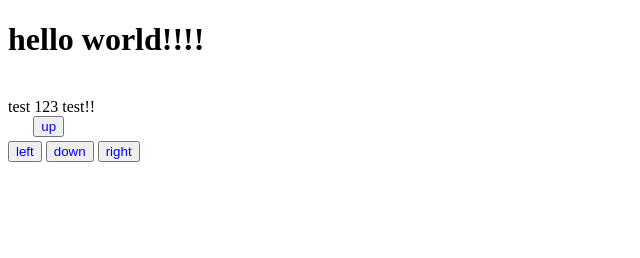
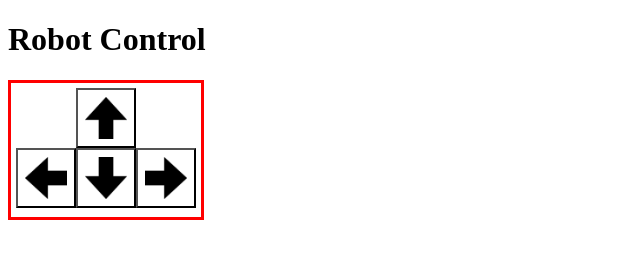
Before and after one commit to mithom/PenOCW, a plain HTML site: page web-server/templates/index.html in a window 1280 px wide. Shown: the whole page, without its empty margins (0-640 px from the left). Drawn offline with Linux system fonts and the light colour scheme.

Commit message:
pijltjes + positie buttons

```diff
--- a/web-server/static/styles/globals.css
+++ b/web-server/static/styles/globals.css
@@ -7,12 +7,46 @@ div{
     border: 2px;
 }
 
-#up{
-    padding-left:2%;
-    display: block;
-    padding-bottom: 4px;
+.buttons {
+    float: left;
+    border: solid red;
+    position: relative;
+    width: auto;
+    padding: 5px;
+}
+
+#up {
+    display: table;
+    margin: auto;
+}
+
+#right {
+    float:right;
+}
+
+#left {
+    float: left;
 }
 
 button{
-    color: blue;
+    display: block;
+    min-width: 60px;
+    min-height: 60px;
 }
+
+#upB {
+    background: url(arrow-up.png);
+    background-size: 100%;
+}
+#downB {
+    background: url(arrow-down.png);
+    background-size: 100%;
+}
+#leftB {
+    background: url(arrow-left.png);
+    background-size: 100%;
+}
+#rightB {
+    background: url(arrow-right.png);
+    background-size: 100%;
+}
--- a/web-server/templates/index.html
+++ b/web-server/templates/index.html
@@ -7,10 +7,28 @@
         <link rel="stylesheet" type="text/css" href="../static/styles/globals.css">
     </head>
     <body>
-    <h1>hello world!!!!</h1></br>test 123 test!!
-    <div class="button" id="up" ><button type='button' name="up" onmousedown="doUp()">up</button></div>
-    <div class="button" #left ><button type='button' name="left" onmousedown="doLeft()">left</button></div>
-    <div class="button" #down><button type='button' name="down" onmousedown="doDown()">down</button></div>
-    <div class="button" #right><button type='button' name="right" onmousedown="doRight()">right</button></div>
+        <h1>Robot Control</h1>
+        <div class="buttons">
+            <div class="button" id="up" >
+                <button type='button' id="upB" onmousedown="doUp()">
+
+                </button>
+            </div>
+            <div class="button" id="left" >
+                <button type='button' id="leftB" onmousedown="doLeft()">
+
+                </button>
+            </div>
+            <div class="button" id="down">
+                <button type='button' id="downB" onmousedown="doDown()">
+
+                </button>
+            </div>
+            <div class="button" id="right">
+                <button type='button' id="rightB" onmousedown="doRight()">
+
+                </button>
+            </div>
+        </div>
     </body>
 </html>
```
Also changed, not shown: web-server/static/styles/arrow-down.png (added), web-server/static/styles/arrow-left.png (added), web-server/static/styles/arrow-right.png (added), web-server/static/styles/arrow-up.png (added). Lines whose indentation alone changed are shown as unchanged.
